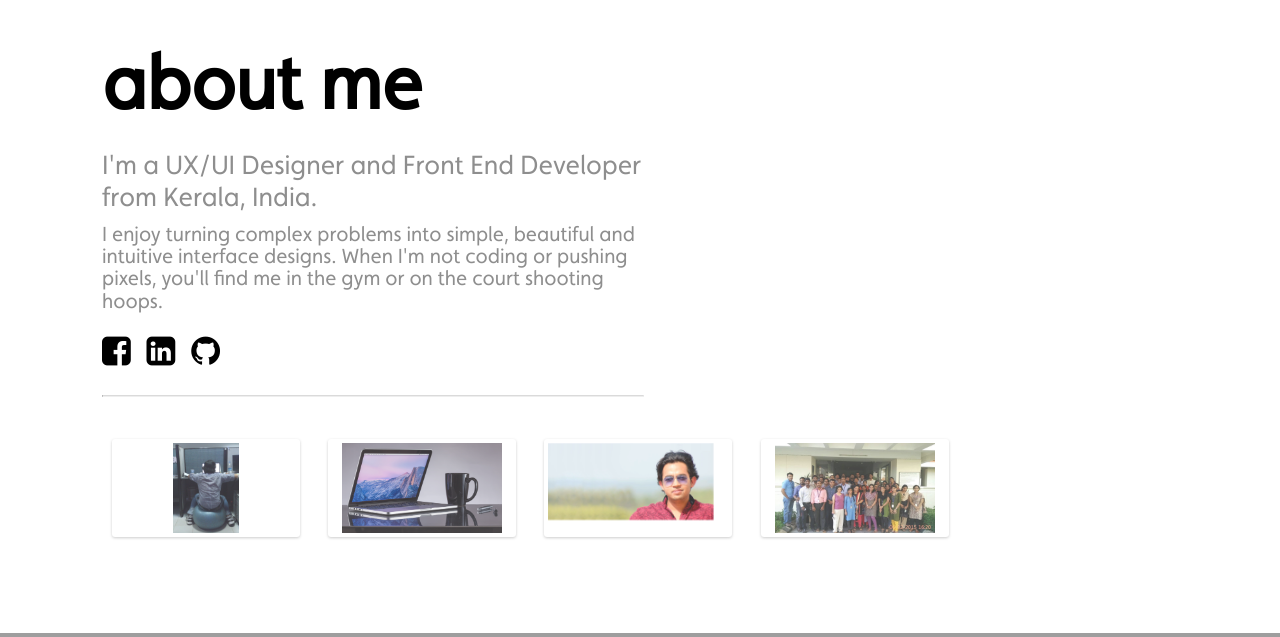
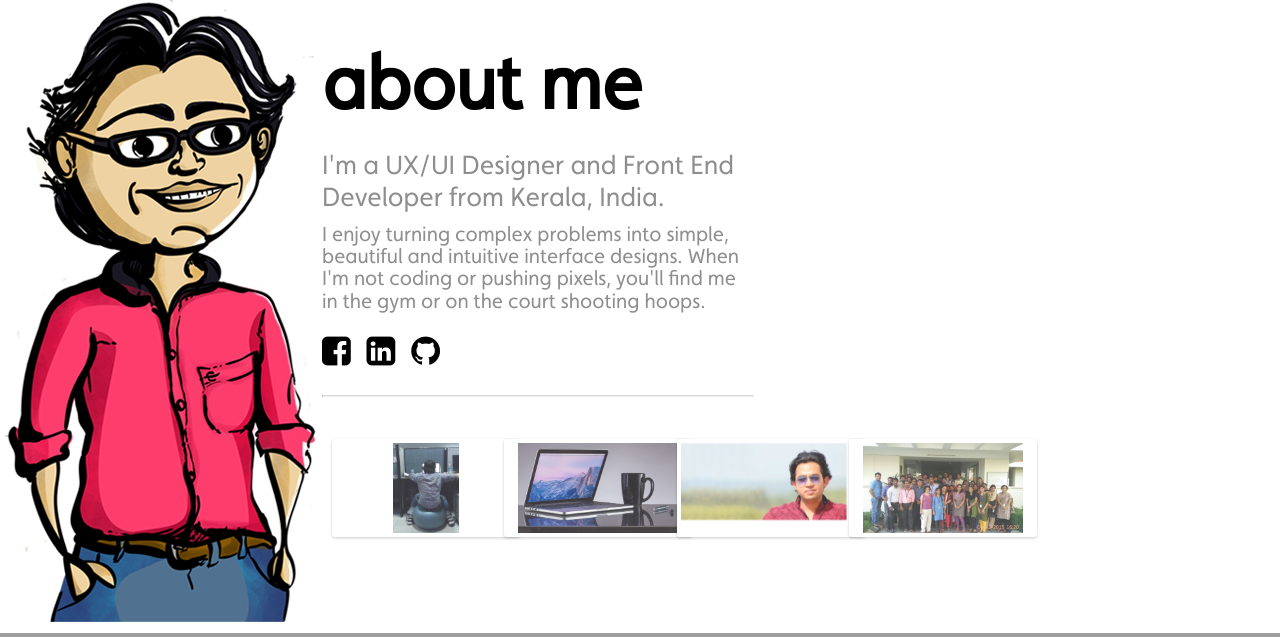
Before and after one commit to fazilabdulkadher/fazicodes, a PHP site: page / in a window 1280 px wide. Shown: the part 1482-2119 px from the top of the page. Run offline with PHP 8.4, Linux system fonts and the light colour scheme; grey boxes are pictures that could not be loaded.

Commit message:
adding my charictre

```diff
--- a/css/style.css
+++ b/css/style.css
@@ -12,6 +12,13 @@
 	min-height:400px;
 	padding:2em 0 4em 0;
 	font-size:1.5em;}
+.prof-bg{
+	background-image:url(../images/FAZIL_col.png);
+	background-repeat:no-repeat;
+	background-attachment:fixed;
+	background-position:left top;}
+.col-push{
+	margin-left:20%;}
 .me{
 	padding-top:4em;}
 .hideme
--- a/index.html
+++ b/index.html
@@ -184,9 +184,9 @@
 
 </div>
 </div>
-<div class="about" id="about">
+<div class="about prof-bg" id="about">
 <div class="container">
-<div class="col col12">
+<div class="col col12 col-push">
 <div class="col6 animatedParent">
 <h2 class="animated bounceInRight delay-250">about me</h2>
 <label class="my-role gray animated bounceInRight delay-500">I'm a UX/UI Designer and Front End Developer from Kerala, India.</label>
--- a/index.php
+++ b/index.php
@@ -184,9 +184,9 @@
 
 </div>
 </div>
-<div class="about" id="about">
+<div class="about prof-bg" id="about">
 <div class="container">
-<div class="col col12">
+<div class="col col12 col-push">
 <div class="col6 animatedParent">
 <h2 class="animated bounceInRight delay-250">about me</h2>
 <label class="my-role gray animated bounceInRight delay-500">I'm a UX/UI Designer and Front End Developer from Kerala, India.</label>
```
Also changed, not shown: images/FAZIL_col.png (added).
